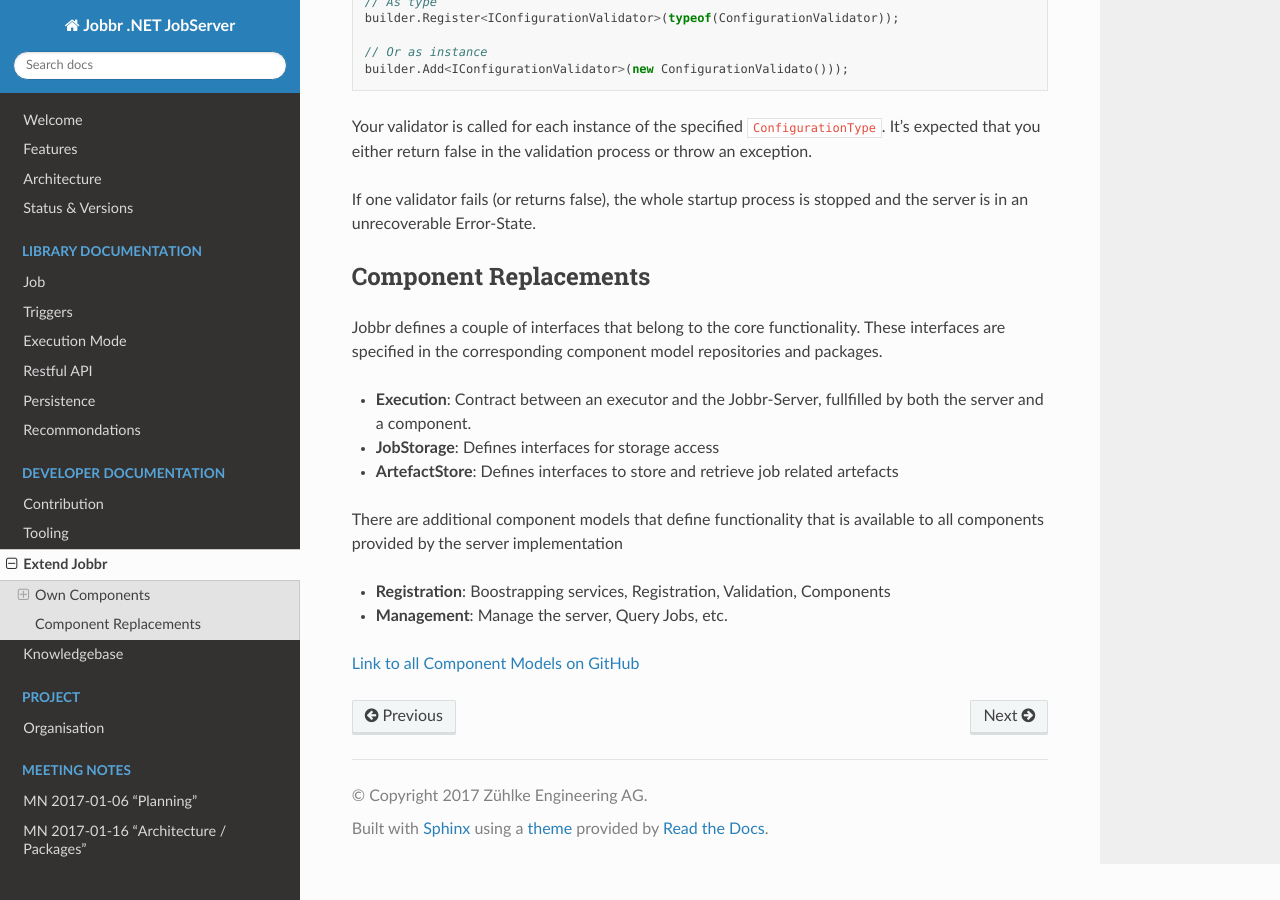
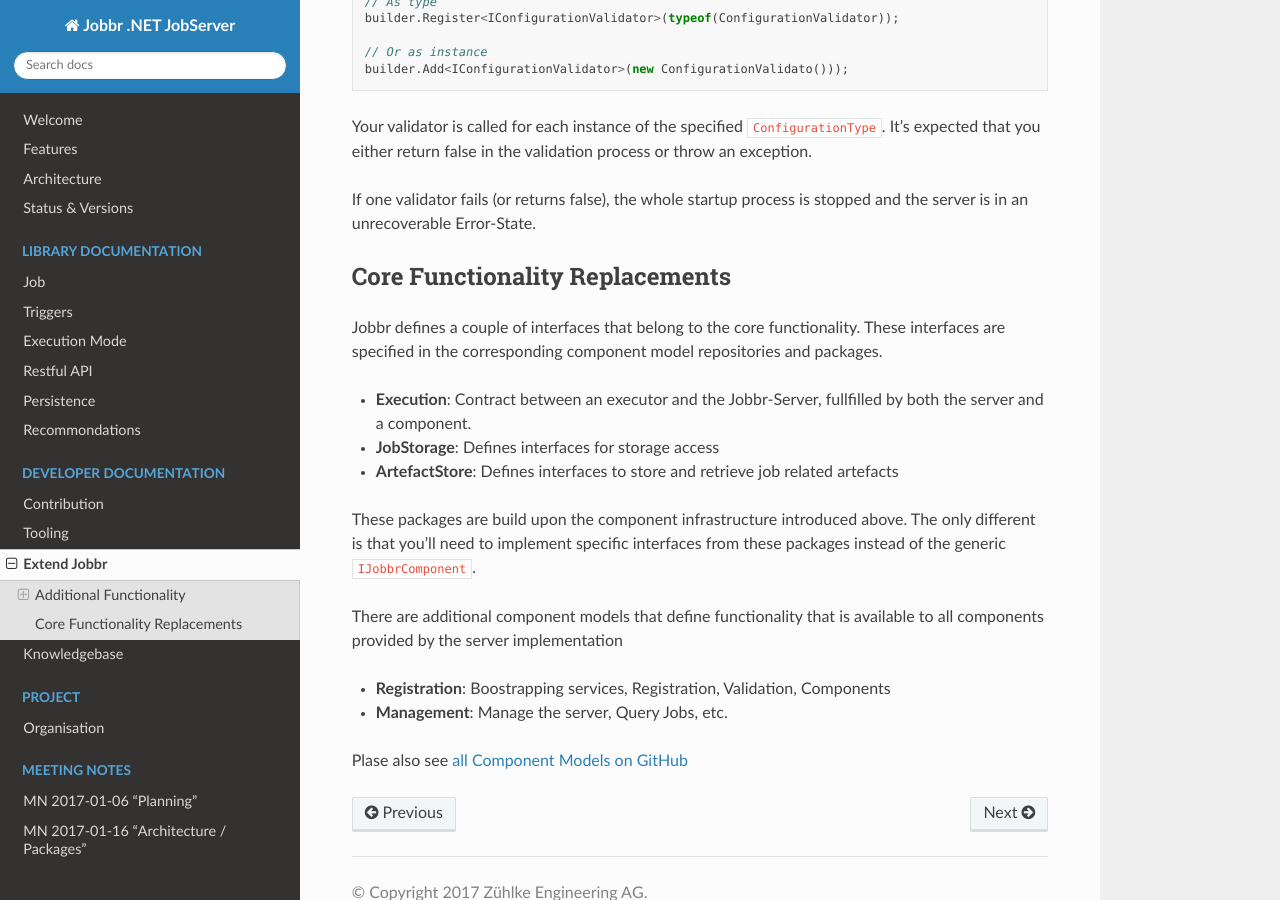
Before and after one commit to jobbrIO/jobbr-server, a Sphinx documentation site: the page built from docs/dev/extend.md, in a window 1280 px wide and 900 px high, scrolled down 4014 px. Built offline with Sphinx 7.4.7 and the Read the Docs theme 2.0.0, drawn with Linux system fonts in a browser that asks for light colours; some of the changed text lies outside the part shown.

Commit message:
smalle corrections

```diff
--- a/docs/dev/extend.md
+++ b/docs/dev/extend.md
@@ -1,7 +1,7 @@
 # Extend Jobbr
 Jobbr comes with a comprehensive plugin system, based on the `JobbrBuilder`. It's used by all the plugins available on https://github.com/JobbrIO and can also be leveraged to implement custom additions to the server.
 
-## Own Components
+## Additional Functionality
 The simples way to create your own component is to immplement the `IJobbrComponent` interface and register the type to the `JobbrBuilder`. The interface is available in [Jobbr.ComponentModel.Registration](https://github.com/jobbrIO/jobbr-cm-registration). You don't need a dependency to Jobbr and thus should only have dependencies to Component Models.
 
 **Sample component**
@@ -175,17 +175,17 @@
 If one validator fails (or returns false), the whole startup process is stopped and the server is in an unrecoverable Error-State.
 
 
-## Component Replacements
+## Core Functionality Replacements
 Jobbr defines a couple of interfaces that belong to the core functionality. These interfaces are specified in the corresponding component model repositories and packages.
 
 * **Execution**: Contract between an executor and the Jobbr-Server, fullfilled by both the server and a component.
 * **JobStorage**: Defines interfaces for storage access
 * **ArtefactStore**: Defines interfaces to store and retrieve job related artefacts
 
+These packages are build upon the component infrastructure introduced above. The only different is that you'll need to implement specific interfaces from these packages instead of the generic `IJobbrComponent`.
 
 There are additional component models that define functionality that is available to all components provided by the server implementation
 * **Registration**: Boostrapping services, Registration, Validation, Components
 * **Management**: Manage the server, Query Jobs, etc.
 
-
-[Link to all Component Models on GitHub](https://github.com/jobbrIO?q=cm)
+Plase also see [all Component Models on GitHub](https://github.com/jobbrIO?q=cm)
```
